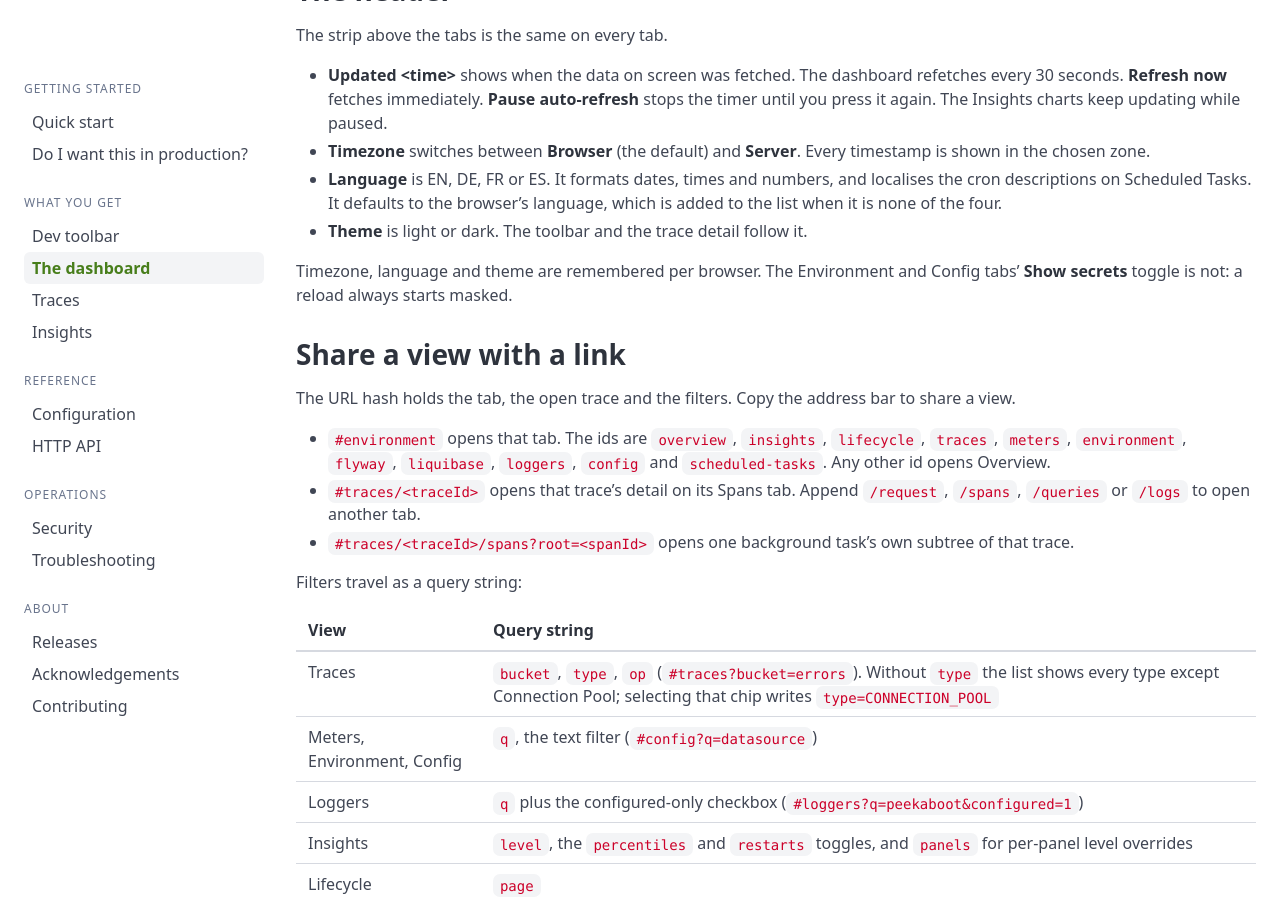
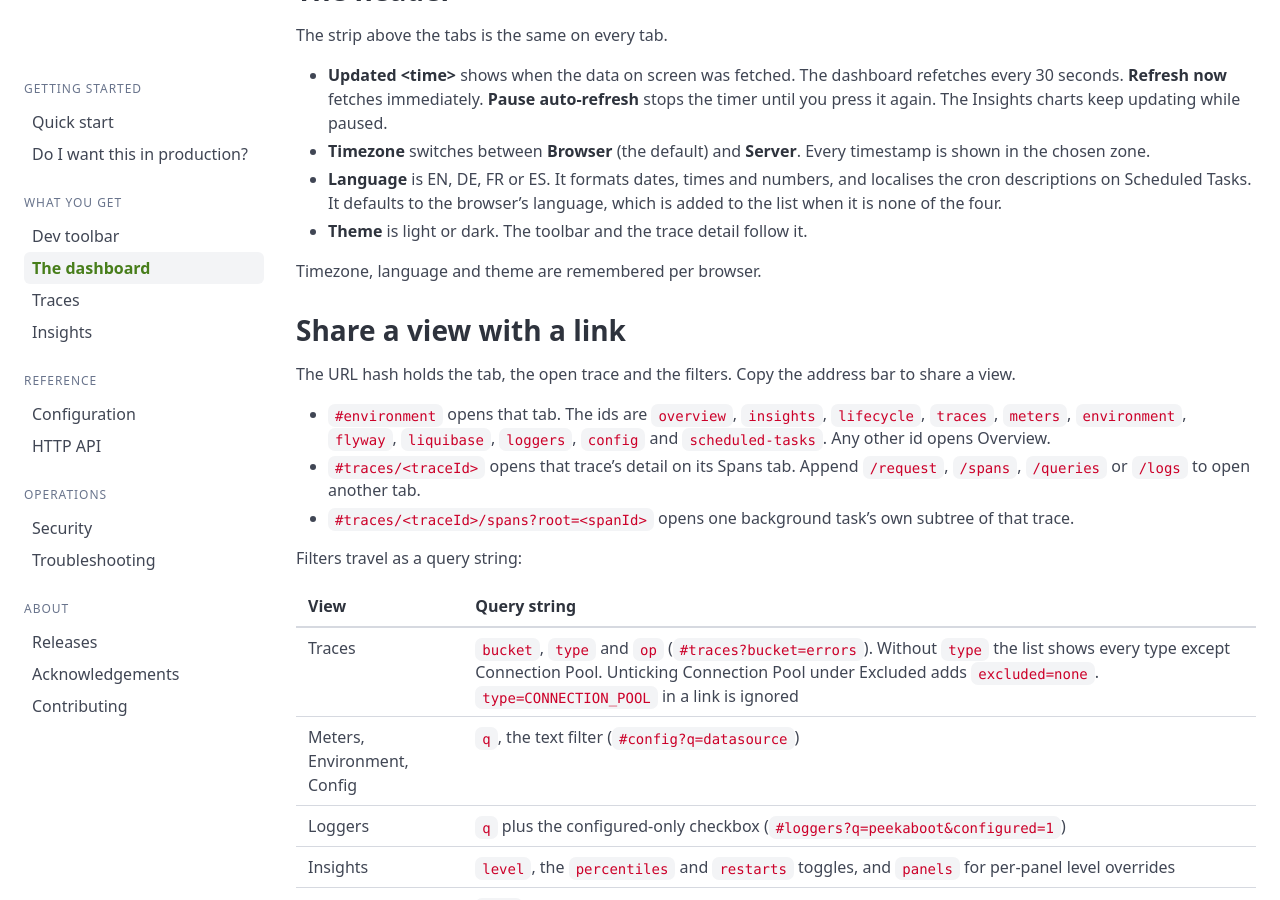
Before and after one commit to peekaboot-org/peekaboot-org.github.io, a Jekyll site: the page built from docs/dashboard.md, in a window 1280 px wide and 900 px high, scrolled down 699 px. Built offline with Jekyll 4.4.1, drawn with Linux system fonts in a browser that asks for light colours; some of the changed text lies outside the part shown.

Commit message:
docs: correct the dashboard page, add Liquibase

```diff
--- a/docs/dashboard.md
+++ b/docs/dashboard.md
@@ -41,8 +41,7 @@
   to the list when it is none of the four.
 - **Theme** is light or dark. The toolbar and the trace detail follow it.
 
-Timezone, language and theme are remembered per browser. The Environment and Config tabs'
-**Show secrets** toggle is not: a reload always starts masked.
+Timezone, language and theme are remembered per browser.
 
 ## Share a view with a link {#deep-links}
 
@@ -61,7 +60,7 @@
 
 | View | Query string |
 |---|---|
-| Traces | `bucket`, `type`, `op` (`#traces?bucket=errors`). Without `type` the list shows every type except Connection Pool; selecting that chip writes `type=CONNECTION_POOL` |
+| Traces | `bucket`, `type` and `op` (`#traces?bucket=errors`). Without `type` the list shows every type except Connection Pool. Unticking Connection Pool under Excluded adds `excluded=none`. `type=CONNECTION_POOL` in a link is ignored |
 | Meters, Environment, Config | `q`, the text filter (`#config?q=datasource`) |
 | Loggers | `q` plus the configured-only checkbox (`#loggers?q=peekaboot&configured=1`) |
 | Insights | `level`, the `percentiles` and `restarts` toggles, and `panels` for per-panel level overrides |
@@ -204,6 +203,13 @@
 Flyway shows one row per migration: version, description, script, type, duration, install
 time and status.
 
+## Liquibase {#liquibase}
+
+Liquibase shows one row per change set in the order they ran, with the order, id, author,
+change log, description, execution date and status. The status is `EXECUTED`, `FAILED`,
+`SKIPPED`, `RERAN`, `MARK_RAN` or `UNKNOWN`, and a failed change set is highlighted. Change sets
+from every Liquibase bean share one table. Liquibase records no duration.
+
 ## Loggers {#loggers}
 
 <figure class="image">
@@ -237,8 +243,7 @@
   includes defaults set in Java code, which appear in no property source.
 
 A property in `application.yml` that feeds a `@ConfigurationProperties` bean appears in both.
-Code defaults appear only under Config. Unused or overridden values appear only under
-Environment. `@Value` injections are not in Config; look them up under Environment.
+`@Value` injections are not in Config. Look them up under Environment.
 
 Both tabs mask sensitive values by key name and by value shape. Your
 `management.endpoint.*.show-values` settings do not affect this. The rules are under
```
